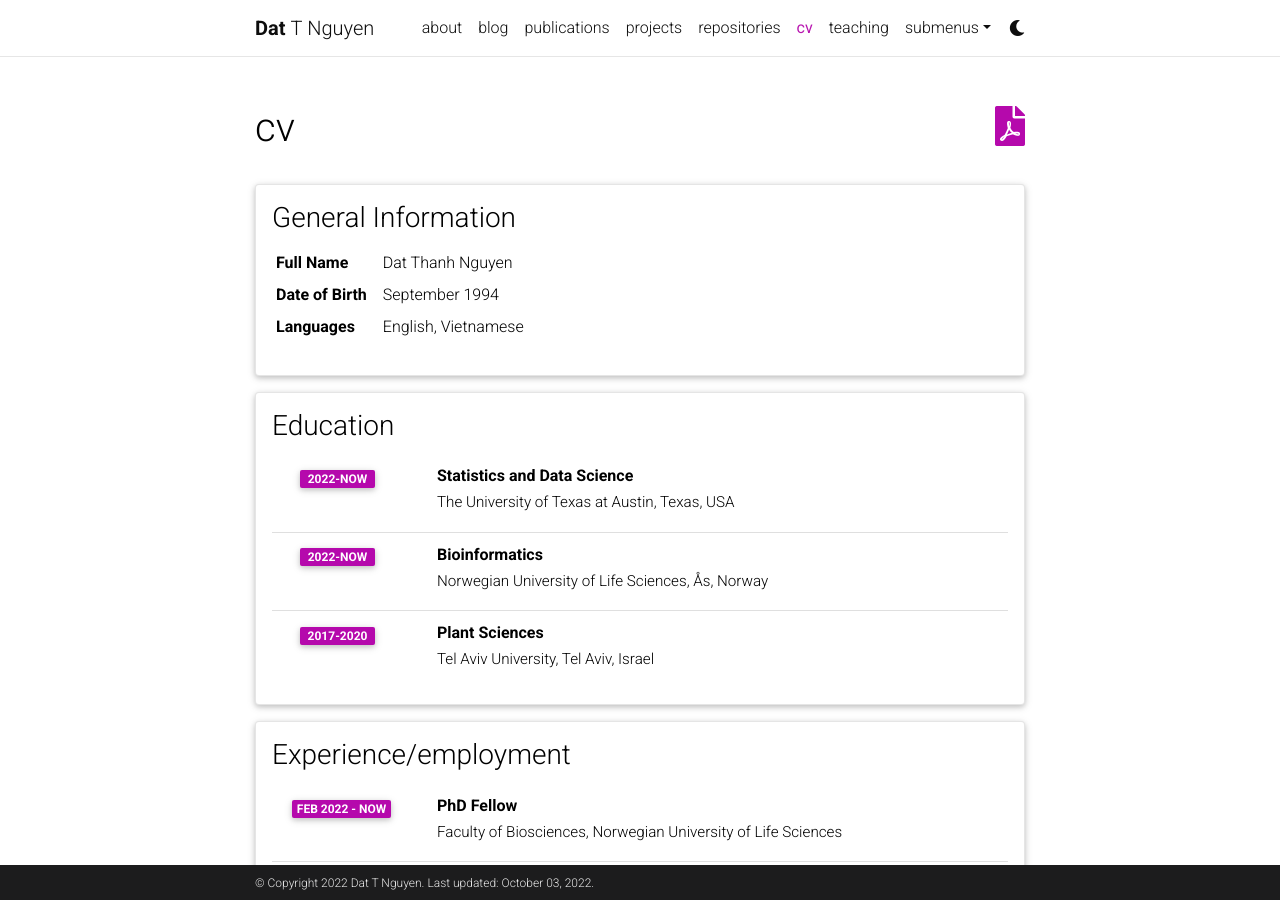
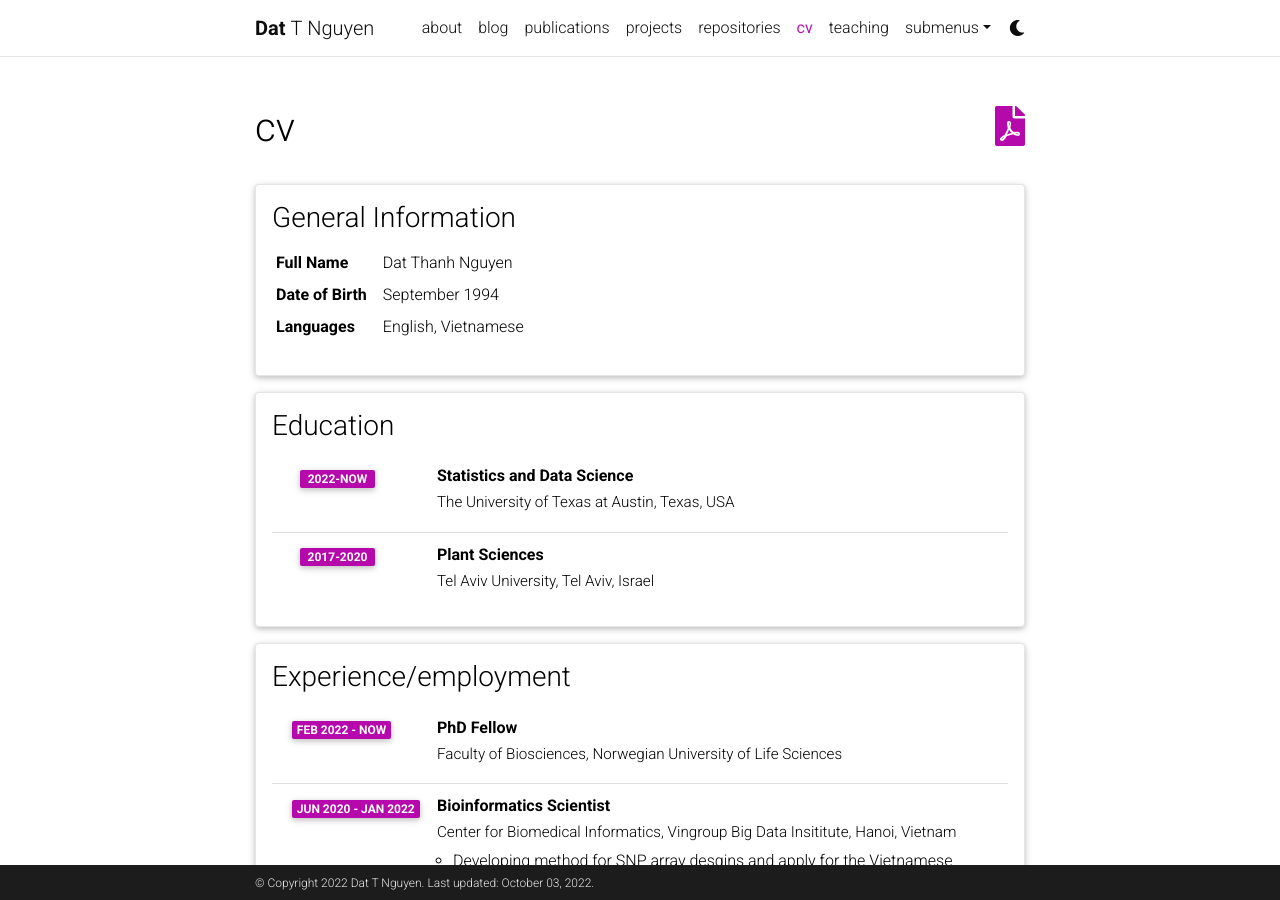
Before and after one commit to datngu/academic, a Jekyll site: the page built from _pages/cv.md, in a window 1280 px wide and 900 px high. Built offline with Jekyll 4.4.1, drawn with Linux system fonts in a browser that asks for light colours; comment, search, counter and statistics services are not loaded; a style sheet for code colours, icons or effects is not loaded.

Commit message:
update info

```diff
--- a/_data/cv.yml
+++ b/_data/cv.yml
@@ -13,11 +13,6 @@
   contents:
     - title: Statistics and Data Science
       institution: The University of Texas at Austin, Texas, USA
-      year: 2022-now
-      description:
-
-    - title: Bioinformatics
-      institution: Norwegian University of Life Sciences, Ås, Norway
       year: 2022-now
       description:
 
```
